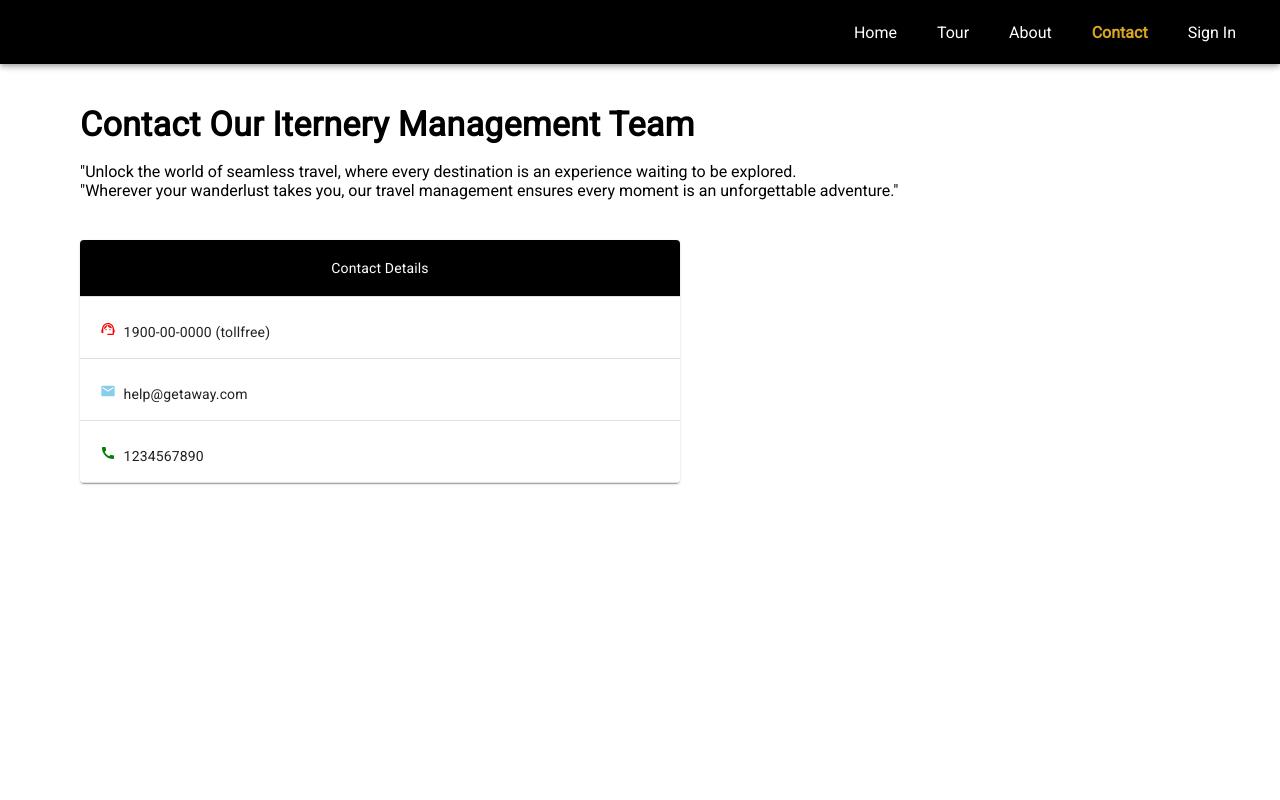
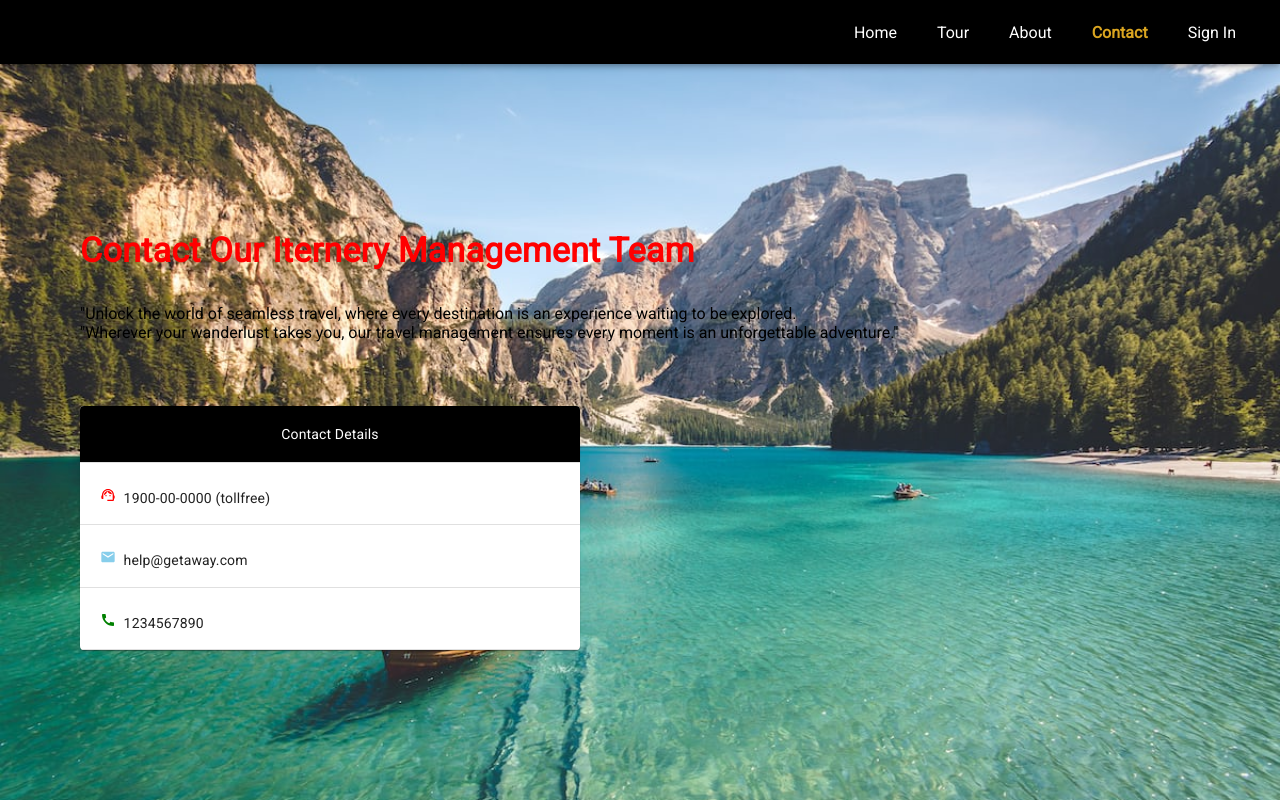
Before and after one commit to saniya1909/CITL-Frontend, a React (Create React App) app: page /contact in a window 1280 px wide. Built offline with nearby package versions, Linux system fonts and the light colour scheme.

Commit message:
change to contact page
Co-Authored-By: Kunal Bhatia <117523747+kunzbhatia@users.noreply.github.com>

```diff
--- a/package.json
+++ b/package.json
@@ -13,7 +13,7 @@
     "react": "^18.2.0",
     "react-dom": "^18.2.0",
     "react-router-dom": "^6.17.0",
-    "react-scripts": "5.0.1",
+    "react-scripts": "^5.0.1",
     "web-vitals": "^3.5.0"
   },
   "scripts": {
--- a/src/components/Layout/Header.js
+++ b/src/components/Layout/Header.js
@@ -23,7 +23,7 @@ const Header = () => {
   const drawer = (
     <Box onClick={handleDrawerToggle} sx={{ textAlign: "center" }}>
       <Typography
-        color={"goldenrod"}
+        color={"red"}
         variant="h6"
         component="div"
         sx={{ flexGrow: 1, my: 2 }}
--- a/src/pages/Contact.js
+++ b/src/pages/Contact.js
@@ -3,6 +3,7 @@ import Layout from "./../components/Layout/Layout";
 import SupportAgentIcon from "@mui/icons-material/SupportAgent";
 import MailIcon from "@mui/icons-material/Mail";
 import CallIcon from "@mui/icons-material/Call";
+import background from "../images/background.jpg";
 import {
   Box,
   Paper,
@@ -18,7 +19,9 @@ import {
 const Contact = () => {
   return (
     <Layout>
-      <Box sx={{ my: 5, ml: 10, "& h4": { fontWeight: "bold", mb: 2 } }}>
+      <div className="home" style={{ backgroundImage: `url(${background})`, maxHeight:"92vh" }}>
+
+      <Box sx={{ my: 5, ml: 10, "& h4": { color:"red",fontWeight: "bold", mb: 4 } }}>
         <Typography variant="h4">Contact Our Iternery Management Team</Typography>
         <p>
         "Unlock the world of seamless travel, where every destination is
@@ -30,13 +33,13 @@ const Contact = () => {
       <Box
         sx={{
           m: 3,
-          width: "600px",
+          width: "500px",
           ml: 10,
-          "@media (max-width:600px)": {
+          "@media (max-width:500px)": {
             width: "300px",
           },
         }}
-      >
+        >
         <TableContainer component={Paper}>
           <Table aria-label="contact table">
             <TableHead>
@@ -44,7 +47,7 @@ const Contact = () => {
                 <TableCell
                   sx={{ bgcolor: "black", color: "white" }}
                   align="center"
-                >
+                  >
                   Contact Details
                 </TableCell>
               </TableRow>
@@ -70,6 +73,7 @@ const Contact = () => {
           </Table>
         </TableContainer>
       </Box>
+     </div>
     </Layout>
   );
 };
```
Also changed, not shown: src/images/background.jpg (added), 1 other file (tests, documents, lock files or other folders).
